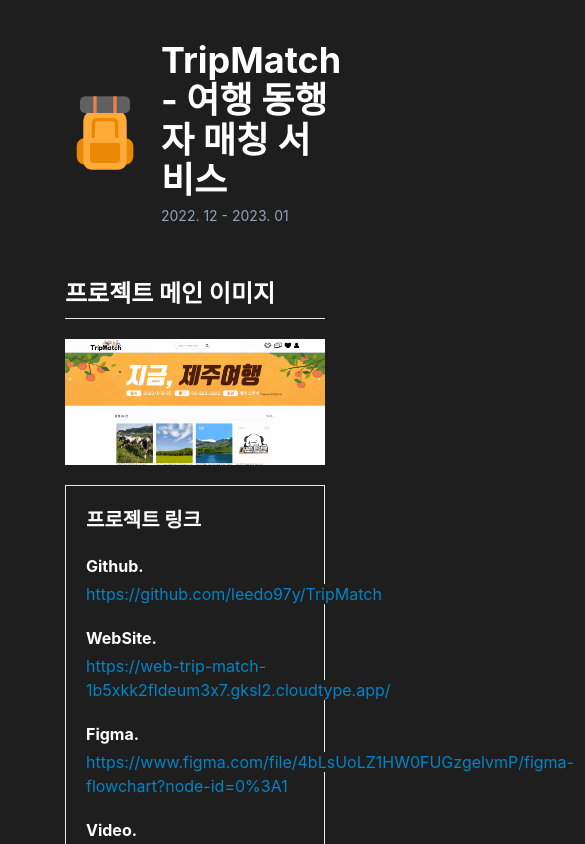
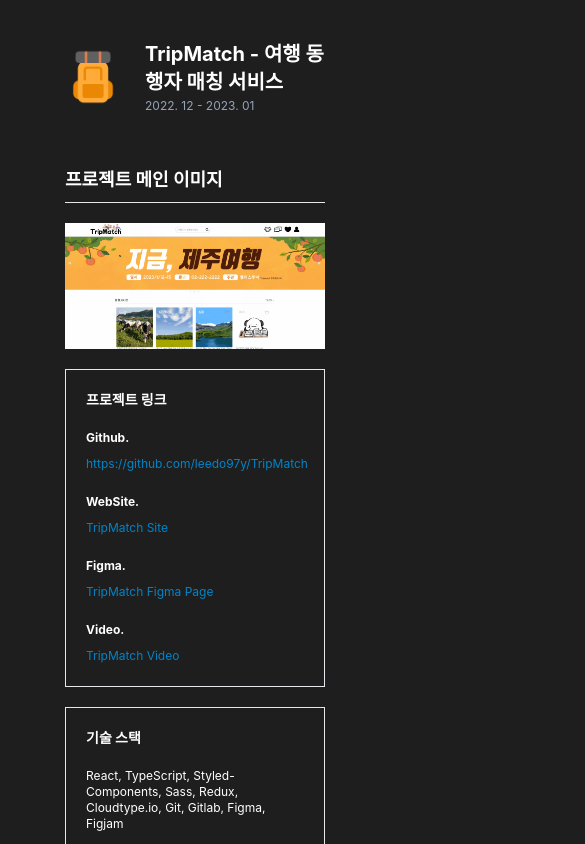
Before and after one commit to leedo97y/portfolio, a React (Vite) app in the folder portfolioDo/: page /tripmatch in a window 390 px wide. Shown: the top 844 px of the page, 585 px wide, since content can reach past the window. Built offline with nearby package versions, Linux system fonts and the light colour scheme.

Commit message:
fix: project detail page mobile media query

```diff
--- a/portfolioDo/src/layout/Header.tsx
+++ b/portfolioDo/src/layout/Header.tsx
@@ -1,7 +1,7 @@
 const Header: React.FC = () => {
   return (
-    <div className='grid grid-cols-2 gap-4 justify-between w-full h-20 xs:w-full xxs:w-full'>
-      <h3 className='w-full h-28 m-8 text-3xl font-bold italic sm:text-lg md:text-xl xs:text-lg xxs:text-lg'>
+    <div className='grid grid-cols-2 gap-4 justify-between w-full h-20 xs:w-full xxs:hidden'>
+      <h3 className='w-full h-28 m-8 text-3xl font-bold italic sm:text-lg md:text-xl xs:text-lg'>
         @leedo97y
       </h3>
       <div className='grid grid-cols-3 gap-4 text-right m-8 pr-5 text-xl font-bold italic sm:text-base sm:gap-2 md:text-lg md:gap-3 xs:text-sm xs:grid-cols-1 xs:pr-0'>
--- a/portfolioDo/src/pages/RetfilxPage.tsx
+++ b/portfolioDo/src/pages/RetfilxPage.tsx
@@ -25,42 +25,46 @@
     <div className='flex flex-col items-center w-full'>
       <div className='flex flex-col gap-5 m-10 w-2/3'>
         <div className='flex flex-row items-center gap-4 mb-8'>
-          <img src={netfilx} alt='' className='w-20' />
+          <img src={netfilx} alt='' className='w-20 xxs:w-14 xxs:mr-0' />
           <div>
-            <h1 className='font-bold text-4xl mb-1.5'>
+            <h1 className='font-bold text-4xl mb-1.5 xxs:text-xl'>
               {data?.project[2].name}
             </h1>
-            <p className='text-sm text-slate-400'>
+            <p className='text-sm text-slate-400 xxs:text-xs xxs:-mt-1'>
               {data?.project[2].period[0]} - {data?.project[2].period[1]}
             </p>
           </div>
         </div>
         <div className='flex flex-col w-full'>
-          <p className='font-bold text-2xl mb-5 border-b-[0.5px] pb-2'>
+          <p className='font-bold text-2xl mb-5 border-b-[0.5px] pb-2 xxs:text-lg'>
             프로젝트 메인 이미지
           </p>
           <img src={retfilxMain} alt='project image' className='w-full' />
         </div>
         <div className='flex flex-col gap-5 border-[0.5px] p-5'>
-          <p className='font-bold text-xl'>프로젝트 링크</p>
+          <p className='font-bold text-xl xxs:text-sm'>프로젝트 링크</p>
           <div>
-            <p className='font-bold text-base mb-1'>Github. </p>
-            <a className='text-blue-600'>{data?.project[2].repoUrl}</a>
+            <p className='font-bold text-base mb-1 xxs:text-xs'>Github. </p>
+            <a className='text-blue-600 xxs:text-xs'>
+              {data?.project[2].repoUrl}
+            </a>
           </div>
           <div>
-            <p className=' font-bold text-base mb-1'>WebSite. </p>
-            <a className='text-blue-600'>{data?.project[2].webUrl}</a>
+            <p className=' font-bold text-base mb-1 xxs:text-xs'>WebSite. </p>
+            <a className='text-blue-600 xxs:text-xs'>
+              {data?.project[2].webUrl}
+            </a>
           </div>
         </div>
         <div className='flex flex-col justify-center gap-5 border-[0.5px] p-5 mb-7'>
-          <p className='font-bold text-xl'>기술 스택</p>
-          <div>{data?.project[2].stack.join(', ')}</div>
+          <p className='font-bold text-xl xxs:text-sm'>기술 스택</p>
+          <div className='xxs:text-xs'>{data?.project[2].stack.join(', ')}</div>
         </div>
         <div className='flex flex-col justify-center gap-5'>
-          <p className='font-bold text-2xl border-b-[0.5px] pb-2'>
+          <p className='font-bold text-2xl border-b-[0.5px] pb-2 xxs:text-lg'>
             프로젝트 설명
           </p>
-          <div className='flex flex-col w-full gap-2 leading-7 whitespace-pre-wrap'>
+          <div className='flex flex-col w-full gap-2 leading-7 whitespace-pre-wrap xxs:text-xs'>
             {data?.project[2].description}
           </div>
         </div>
--- a/portfolioDo/src/pages/TomutoPage.tsx
+++ b/portfolioDo/src/pages/TomutoPage.tsx
@@ -29,40 +29,46 @@
           <div className='flex flex-row items-center gap-4 mb-8'>
             <img src={tomuto} alt='' className='w-20' />
             <div>
-              <h1 className='font-bold text-4xl mb-1.5'>
+              <h1 className='font-bold text-4xl mb-1.5 xxs:text-xl'>
                 {data?.project[4].name}
               </h1>
-              <p className='text-sm text-slate-400'>
+              <p className='text-sm text-slate-400 xxs:text-xs xxs:-mt-1'>
                 {data?.project[4].period[0]} - {data?.project[4].period[1]}
               </p>
             </div>
           </div>
           <div className='flex flex-col w-full'>
-            <p className='font-bold text-2xl mb-5 border-b-[0.5px] pb-2'>
+            <p className='font-bold text-2xl mb-5 border-b-[0.5px] pb-2 xxs:text-lg'>
               프로젝트 메인 이미지
             </p>
             <img src={tomatoMain} alt='project image' className='w-full' />
           </div>
           <div className='flex flex-col gap-5 border-[0.5px] p-5'>
-            <p className='font-bold text-xl'>프로젝트 링크</p>
+            <p className='font-bold text-xl xxs:text-sm'>프로젝트 링크</p>
             <div>
-              <p className='font-bold text-base mb-1'>Github. </p>
-              <a className='text-sky-600'>{data?.project[4].repoUrl}</a>
+              <p className='font-bold text-base mb-1 xxs:text-sm'>Github. </p>
+              <a className='text-sky-600 xxs:text-xs'>
+                {data?.project[4].repoUrl}
+              </a>
             </div>
             <div>
-              <p className=' font-bold text-base mb-1'>WebSite. </p>
-              <a className='text-sky-600'>{data?.project[4].webUrl}</a>
+              <p className=' font-bold text-base mb-1 xxs:text-sm'>WebSite. </p>
+              <a className='text-sky-600 xxs:text-xs'>
+                {data?.project[4].webUrl}
+              </a>
             </div>
           </div>
           <div className='flex flex-col justify-center gap-5 border-[0.5px] p-5 mb-7'>
-            <p className='font-bold text-xl'>기술 스택</p>
-            <div>{data?.project[4].stack.join(', ')}</div>
+            <p className='font-bold text-xl xxs:text-sm'>기술 스택</p>
+            <div className='xxs:text-xs'>
+              {data?.project[4].stack.join(', ')}
+            </div>
           </div>
           <div className='flex flex-col justify-center gap-5'>
-            <p className='font-bold text-2xl border-b-[0.5px] pb-2'>
+            <p className='font-bold text-2xl border-b-[0.5px] pb-2 xxs:text-lg'>
               프로젝트 설명
             </p>
-            <div className='flex flex-col w-full gap-2 leading-7 whitespace-pre-wrap'>
+            <div className='flex flex-col w-full gap-2 leading-7 whitespace-pre-wrap xxs:text-xs'>
               {data?.project[4].description}
             </div>
           </div>
--- a/portfolioDo/src/pages/TripmatchPage.tsx
+++ b/portfolioDo/src/pages/TripmatchPage.tsx
@@ -25,50 +25,71 @@
     <div className='flex flex-col items-center w-full'>
       <div className='flex flex-col gap-5 m-10 w-2/3'>
         <div className='flex flex-row items-center gap-4 mb-8'>
-          <img src={tripmatch} alt='tripmatch logo' className='w-20' />
+          <img
+            src={tripmatch}
+            alt='tripmatch logo'
+            className='w-20 xxs:w-14 xxs:mr-2'
+          />
           <div>
-            <h1 className='font-bold text-4xl mb-1.5'>
+            <h1 className='font-bold text-4xl mb-1.5 xxs:text-xl'>
               {data?.project[3].name}
             </h1>
-            <p className='text-sm text-slate-400'>
+            <p className='text-sm text-slate-400 xxs:text-xs xxs:-mt-1'>
               {data?.project[3].period[0]} - {data?.project[3].period[1]}
             </p>
           </div>
         </div>
         <div className='flex flex-col w-full'>
-          <p className='font-bold text-2xl mb-5 border-b-[0.5px] pb-2'>
+          <p className='font-bold text-2xl mb-5 border-b-[0.5px] pb-2 xxs:text-lg'>
             프로젝트 메인 이미지
           </p>
           <img src={tripmatchMain} alt='project image' className='w-full' />
         </div>
         <div className='flex flex-col gap-5 border-[0.5px] p-5'>
-          <p className='font-bold text-xl'>프로젝트 링크</p>
+          <p className='font-bold text-xl xxs:text-sm'>프로젝트 링크</p>
           <div>
-            <p className='font-bold text-base mb-1'>Github. </p>
-            <a className='text-sky-600'>{data?.project[3].repoUrl}</a>
+            <p className='font-bold text-base mb-1 xxs:text-xs'>Github. </p>
+            <a className='text-sky-600 xxs:text-xs'>
+              {data?.project[3].repoUrl}
+            </a>
           </div>
           <div>
-            <p className=' font-bold text-base mb-1'>WebSite. </p>
-            <a className='text-sky-600'>{data?.project[3].webUrl}</a>
+            <p className=' font-bold text-base mb-1 xxs:text-xs'>WebSite. </p>
+            <a
+              className='text-sky-600 xxs:text-xs'
+              href={data?.project[3].webUrl}
+            >
+              TripMatch Site
+            </a>
           </div>
           <div>
-            <p className=' font-bold text-base mb-1'>Figma. </p>
-            <a className='text-sky-600'>{data?.project[3].figmaUrl}</a>
+            <p className=' font-bold text-base mb-1 xxs:text-xs'>Figma. </p>
+            <a
+              className='text-sky-600 xxs:text-xs'
+              href={data?.project[3].figmaUrl}
+            >
+              TripMatch Figma Page
+            </a>
           </div>
           <div>
-            <p className=' font-bold text-base mb-1'>Video. </p>
-            <a className='text-sky-600'>{data?.project[3].videoUrl}</a>
+            <p className=' font-bold text-base mb-1 xxs:text-xs'>Video. </p>
+            <a
+              className='text-sky-600 xxs:text-xs'
+              href={data?.project[3].videoUrl}
+            >
+              TripMatch Video
+            </a>
           </div>
         </div>
         <div className='flex flex-col justify-center gap-5 border-[0.5px] p-5 mb-7'>
-          <p className='font-bold text-xl'>기술 스택</p>
-          <div>{data?.project[3].stack.join(', ')}</div>
+          <p className='font-bold text-xl xxs:text-sm'>기술 스택</p>
+          <div className='xxs:text-xs'>{data?.project[3].stack.join(', ')}</div>
         </div>
         <div className='flex flex-col justify-center gap-5'>
-          <p className='font-bold text-2xl border-b-[0.5px] pb-2'>
+          <p className='font-bold text-2xl border-b-[0.5px] pb-2 xxs:text-lg'>
             프로젝트 설명
           </p>
-          <div className='flex flex-col w-full gap-2 leading-7 whitespace-pre-wrap'>
+          <div className='flex flex-col w-full gap-2 leading-7 whitespace-pre-wrap xxs:text-xs'>
             {data?.project[3].description}
           </div>
         </div>
```
Also changed, not shown: portfolioDo/src/pages/FriedEggPage.tsx (+21 -14 lines), portfolioDo/src/pages/WeatherPage.tsx (+31 -15 lines).
